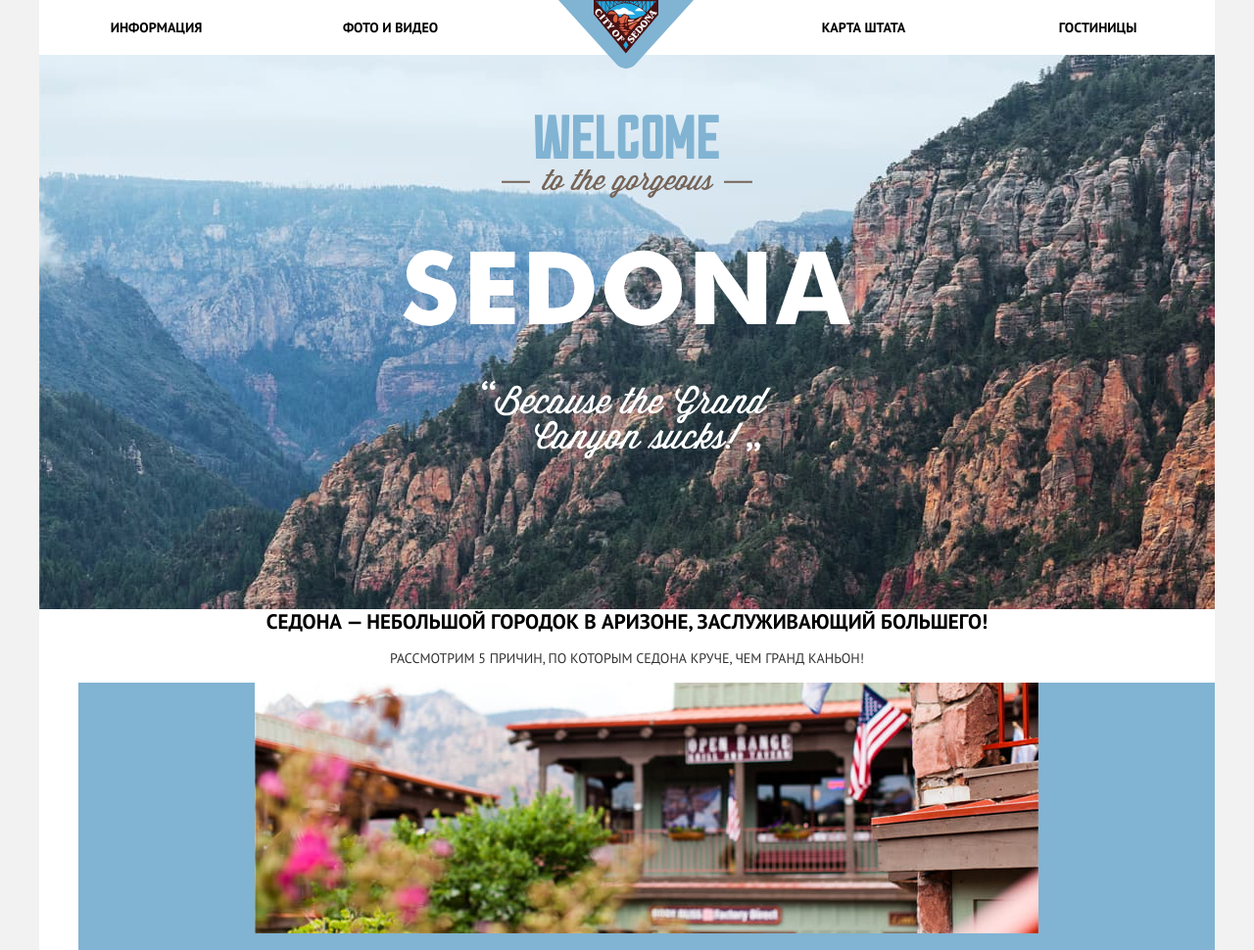
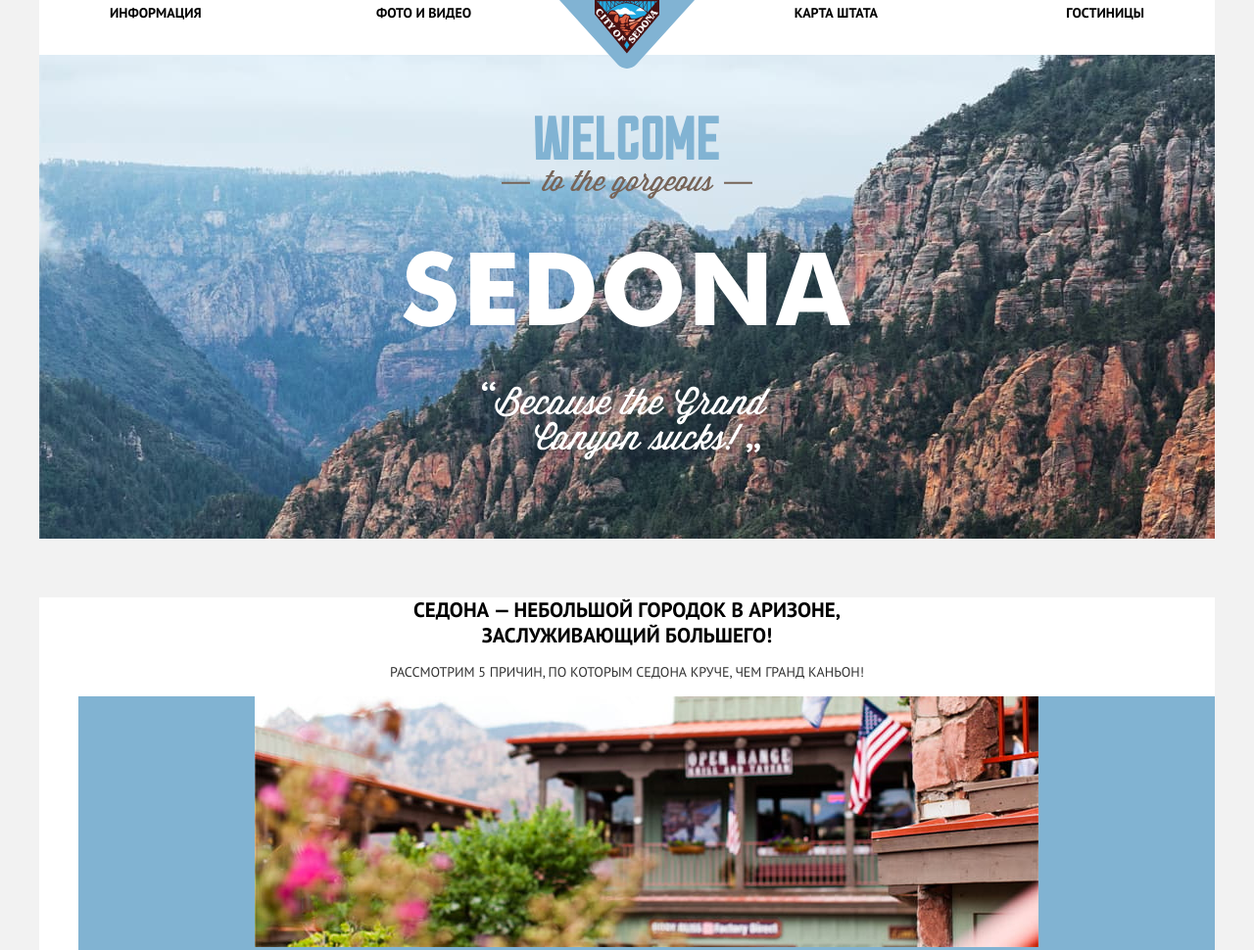
Before and after one commit to georgeramsson/881615-sedona-24, a plain HTML site: page index.html in a window 1280 px wide. Shown: the top 970 px of the page at 98% size. Drawn offline with Linux system fonts and the light colour scheme.

Commit message:
Сетка
Исправления по сетке

```diff
--- a/css/style.css
+++ b/css/style.css
@@ -38,8 +38,6 @@ input[type="radio"].visually-hidden {
   width: 1200px;
   margin: 0 auto;
   padding: 0;
-
-  background: url(../img/background-header.jpg) top no-repeat;
 }
 
 .main-header,
@@ -92,16 +90,18 @@ input[type="radio"].visually-hidden {
 
 .main-header {
   width: 100%;
-  margin-bottom: 61px;
+  height: 56px;
+  margin-bottom: -14px;
 }
 
 .main-navigation {
+
   position: relative;
 }
 
 .site-navigation {
   display: flex;
-  align-items: center;
+  justify-content: space-between;
 
   height: 56px;
   margin: 0;
@@ -115,23 +115,47 @@ input[type="radio"].visually-hidden {
   height: 70px;
 
   position: absolute;
-  left: 530px;
+  left: 50%;
+  transform: translateX(-50%);
   top: 0;
 }
 
 .site-navigation li {
-  width: 239px;
-  text-align: center;
+  width: 20%;
 }
 
+.site-navigation li:first-child {
+  margin-left: 6%;
+}
+
+.site-navigation li:last-child {
+  margin-right: 6%;
+}
+
+.site-navigation li:nth-child(1),
 .site-navigation li:nth-child(2) {
-  margin-right: 244px;
+  text-align: left;
+}
+
+.site-navigation li:nth-child(3),
+.site-navigation li:nth-child(4) {
+  text-align: right;
 }
 
 .intro {
   text-align: center;
 
-  margin-bottom: 147px;
+  width: 1200px;
+  height: 508px;
+  margin-bottom: 60px;
+
+  background-image: url(../img/background-header.jpg);
+  background-repeat: no-repeat;
+  background-position: 0 -56px;
+}
+
+.banner {
+  padding-top: 76px;
 }
 
 .features {
@@ -141,6 +165,13 @@ input[type="radio"].visually-hidden {
   margin-bottom: 55px;
 
   background-color: #ffffff;
+}
+
+.index-headline {
+  width: 573px;
+
+  margin-left: auto;
+  margin-right: auto;
 }
 
 .features h3 {
--- a/index.html
+++ b/index.html
@@ -28,18 +28,20 @@
       <main>
 
         <section class="intro">
-          <p>
+          <div class="banner">
             <img src="img/welcome.svg" width="458" height="352" alt="Добро пожаловать в Седону!">
-          </p>
+          </div>
         </section>
 
         <section class="features">
 
-          <h1>Седона — небольшой городок в Аризоне, заслуживающий большего!</h1>
-
-          <p>
-            Рассмотрим 5 причин, по которым Седона круче, чем гранд каньон!
-          </p>
+          <div class="index-headline">
+            <h1>Седона — небольшой городок в Аризоне, заслуживающий большего!
+            </h1>
+            <p>
+              Рассмотрим 5 причин, по которым Седона круче, чем гранд каньон!
+            </p>
+          </div>
           <ol class="features-list">
             <li class="features-item-big">
               <div class="features-item-img">
```
